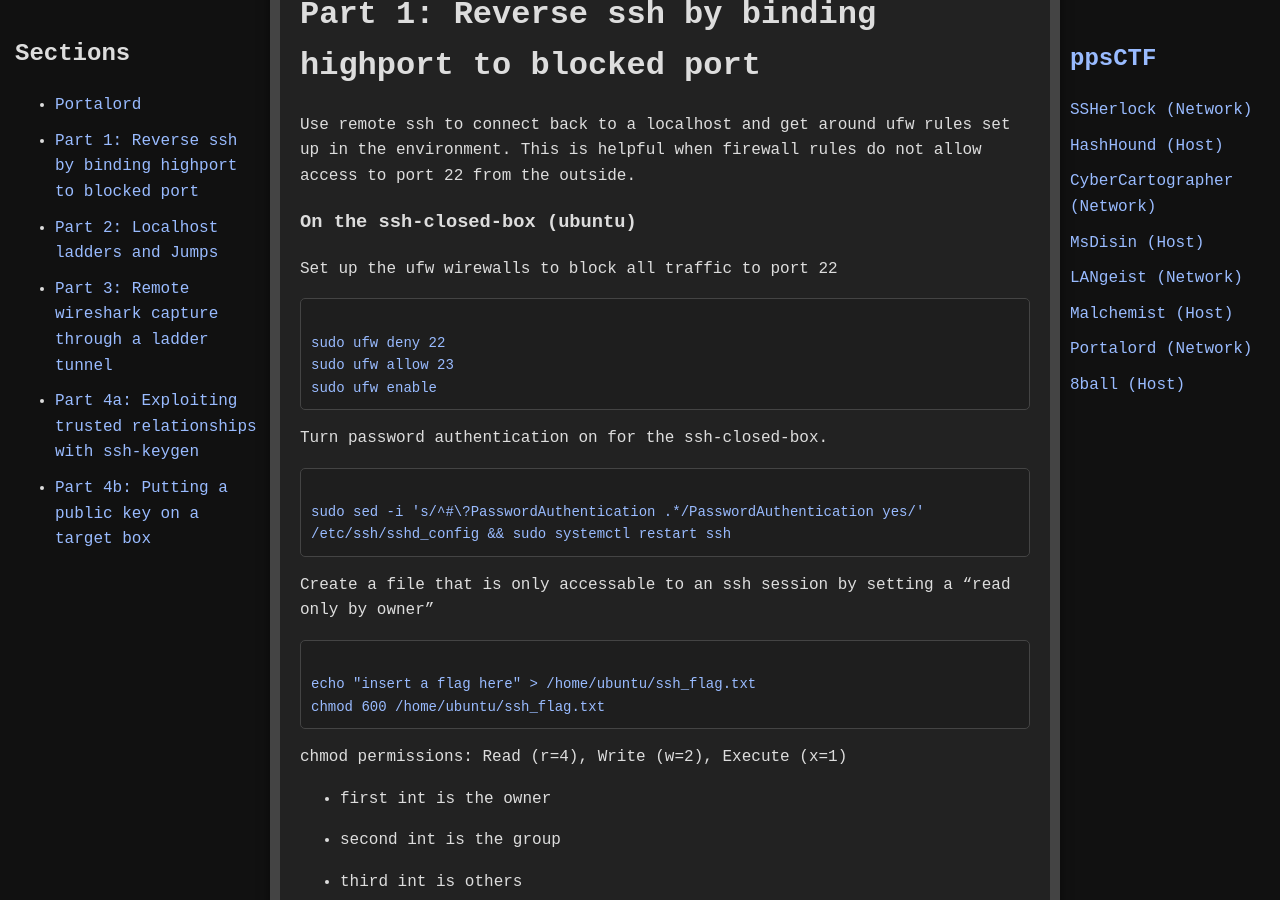
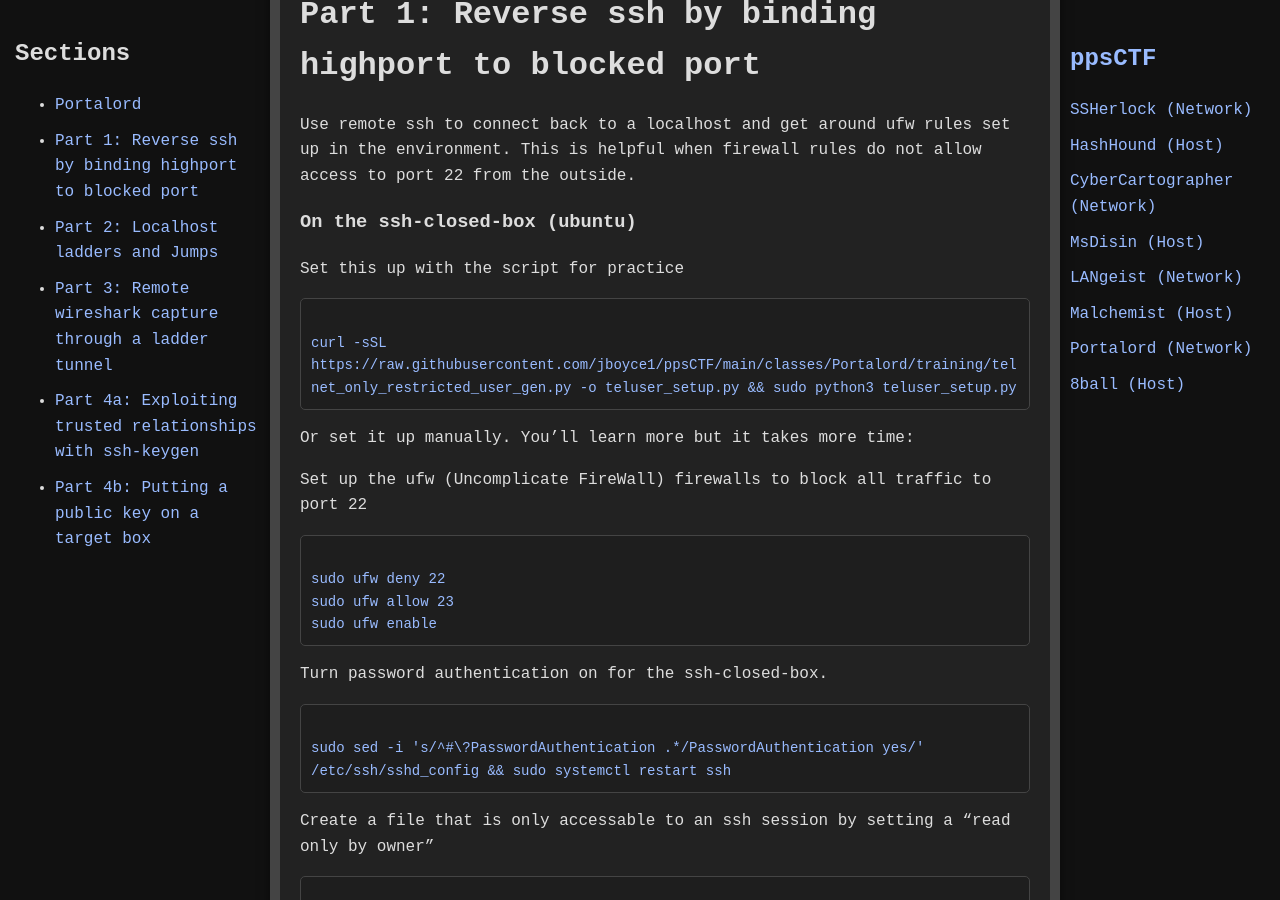
Before and after one commit to jboyce1/ppsCTF, a Jekyll site: the page built from classes/Portalord/Portalord.md, in a window 1280 px wide and 900 px high, scrolled down 601 px. Built offline with Jekyll 4.4.1, drawn with Linux system fonts in a browser that asks for light colours.

Commit message:
Update Portalord.md

```diff
--- a/classes/Portalord/Portalord.md
+++ b/classes/Portalord/Portalord.md
@@ -21,7 +21,14 @@ Use remote ssh to connect back to a localhost and get around ufw rules set up in
 
 
 ### On the ssh-closed-box (ubuntu)
-Set up the ufw wirewalls to block all traffic to port 22
+Set this up with the script for practice
+<div class="scroll-box">
+curl -sSL https://raw.githubusercontent.com/jboyce1/ppsCTF/main/classes/Portalord/training/telnet_only_restricted_user_gen.py -o teluser_setup.py && sudo python3 teluser_setup.py
+</div>
+
+Or set it up manually. You'll learn more but it takes more time:
+
+Set up the ufw (Uncomplicate FireWall) firewalls to block all traffic to port 22
 <div class="scroll-box">
 sudo ufw deny 22
 sudo ufw allow 23
```
